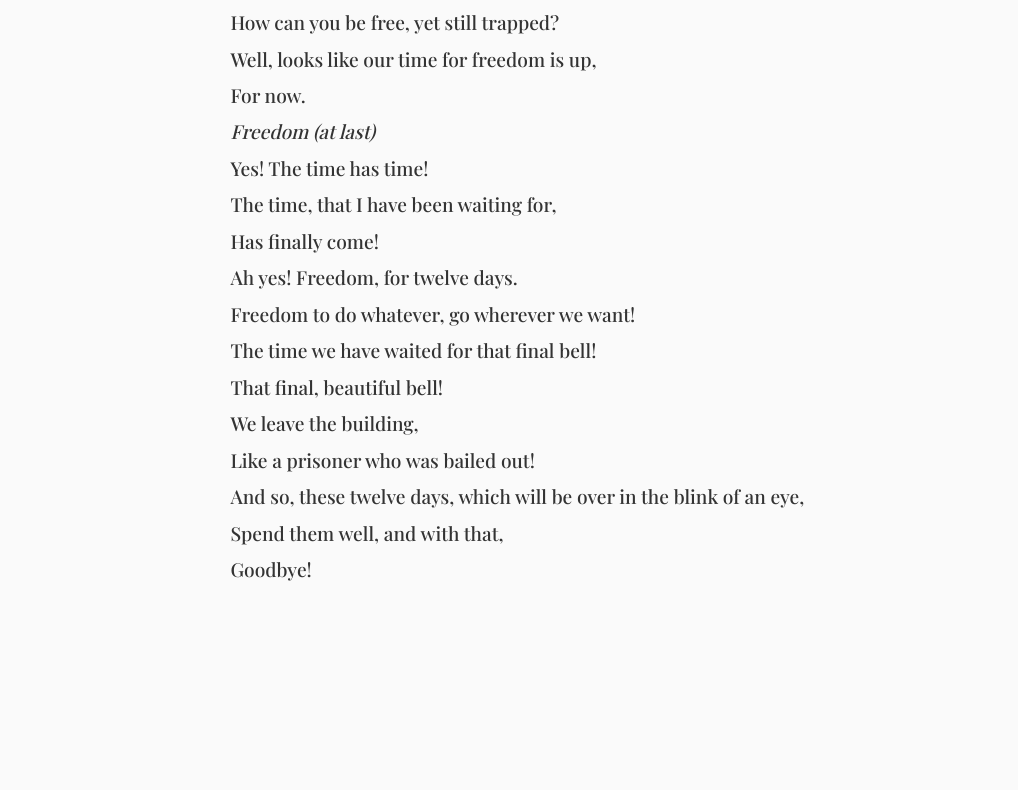
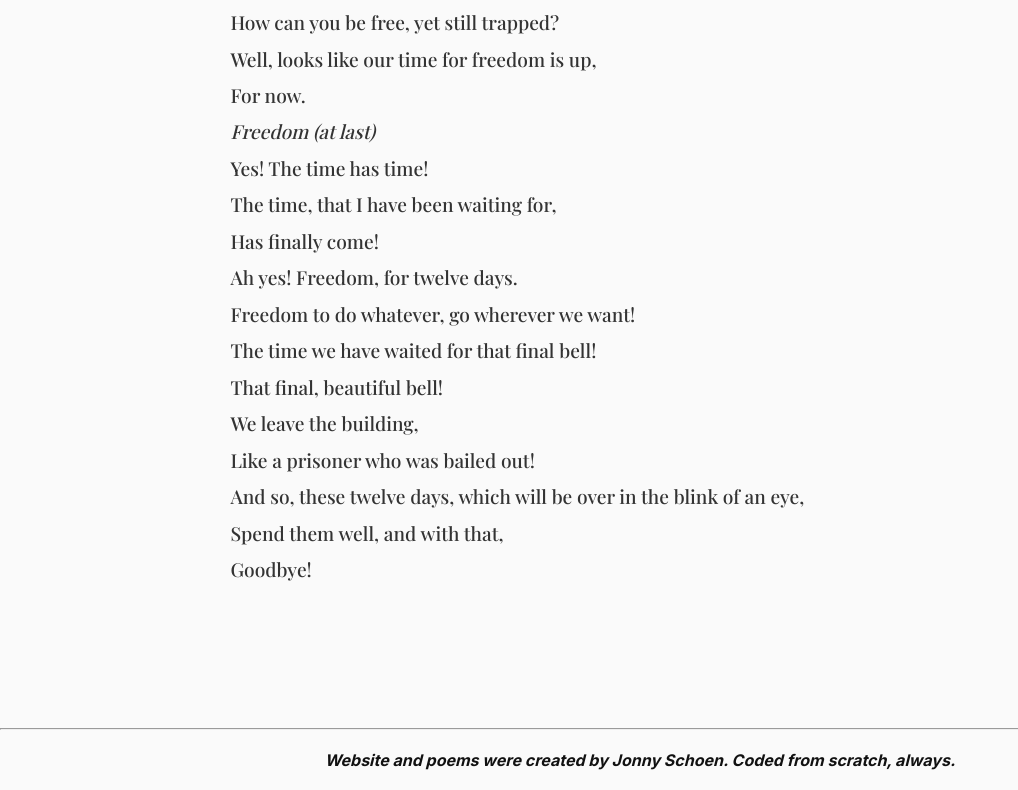
Before and after one commit to dumperdull/portfolio, a plain HTML site: page poems.html in a window 1280 px wide. Shown: the part 6600-7390 px from the top of the page, without its empty margins (0-1018 px from the left). Before the commit the page ends 7328 px from the top, so only its background shows below. Drawn offline with nearby package versions, Linux system fonts and the light colour scheme.

Commit message:
Update poems.html

```diff
--- a/poems.html
+++ b/poems.html
@@ -287,4 +287,10 @@ Goodbye!
 </section>
 
 </body>
+
+<footer>
+  <hr>
+  <br>
+  <p><em><b>Website and poems were created by Jonny Schoen. Coded from scratch, always.</em></b></p>
+</footer>
 </html>
```
